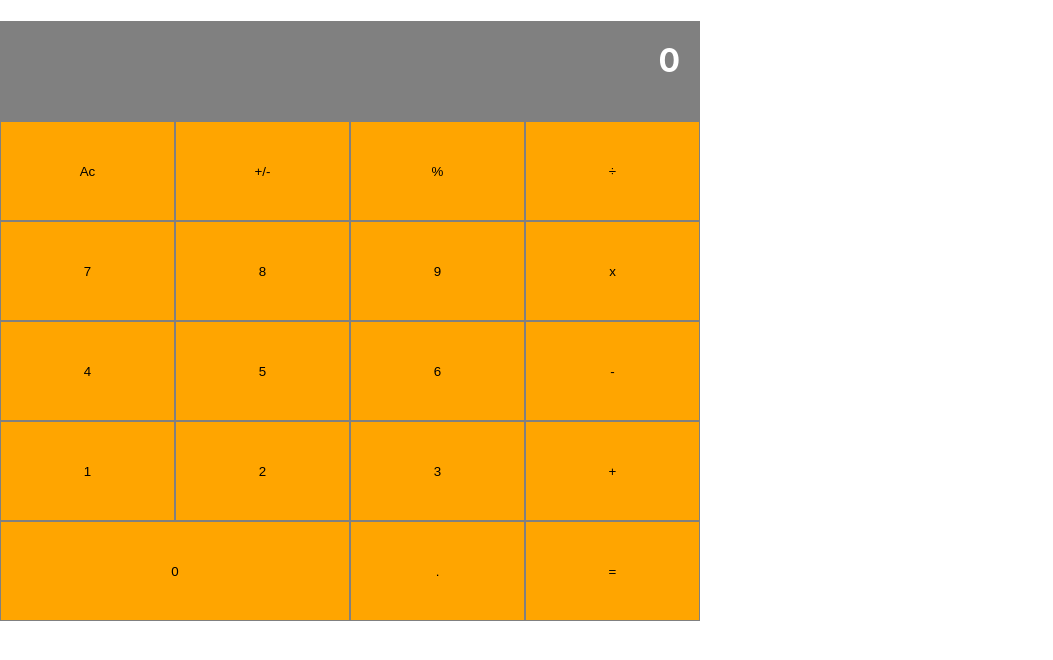
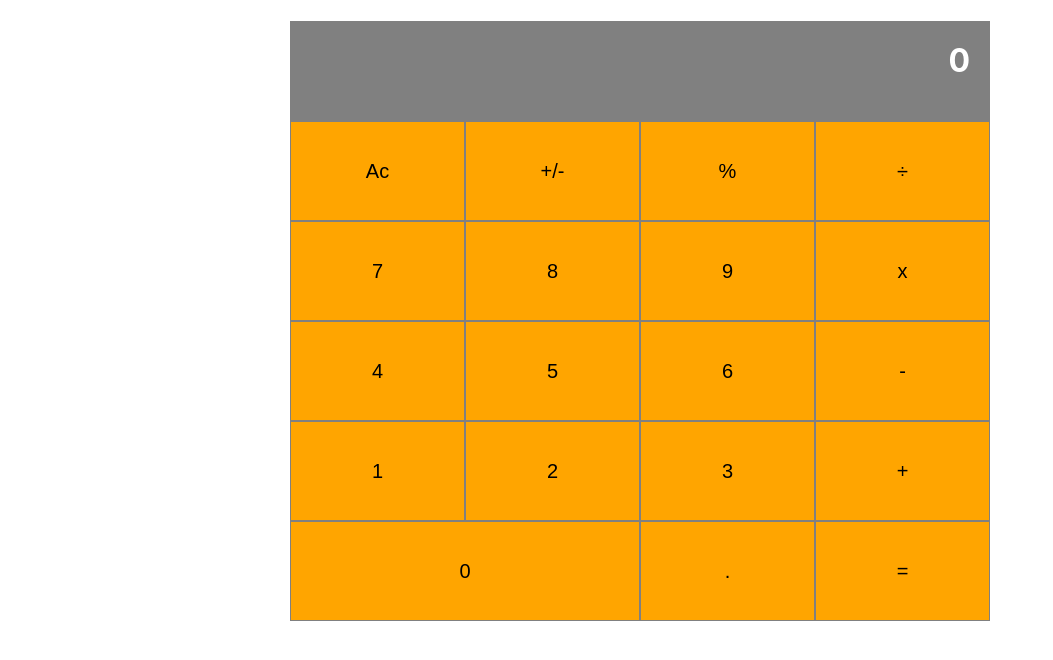
Before and after one commit to Datagirlcmr/react-calculator, a React (Create React App) app: page / in a window 1280 px wide. Shown: the top 660 px of the page, without its empty margins (0-1053 px from the left). Built offline with nearby package versions, Linux system fonts and the light colour scheme.

Commit message:
worked on more styles

```diff
--- a/src/App.css
+++ b/src/App.css
@@ -1,5 +1,6 @@
 #display-calc {
   width: 700px;
+  margin: auto;
 }
 
 .display-res {
@@ -20,10 +21,12 @@
 
 .btn-row {
   display: flex;
+  flex-direction: row;
 }
 
 #btn-name {
   width: 25%;
+  font-size: 20px;
   text-align: center;
   color: black;
   border: 1px solid gray;
```
